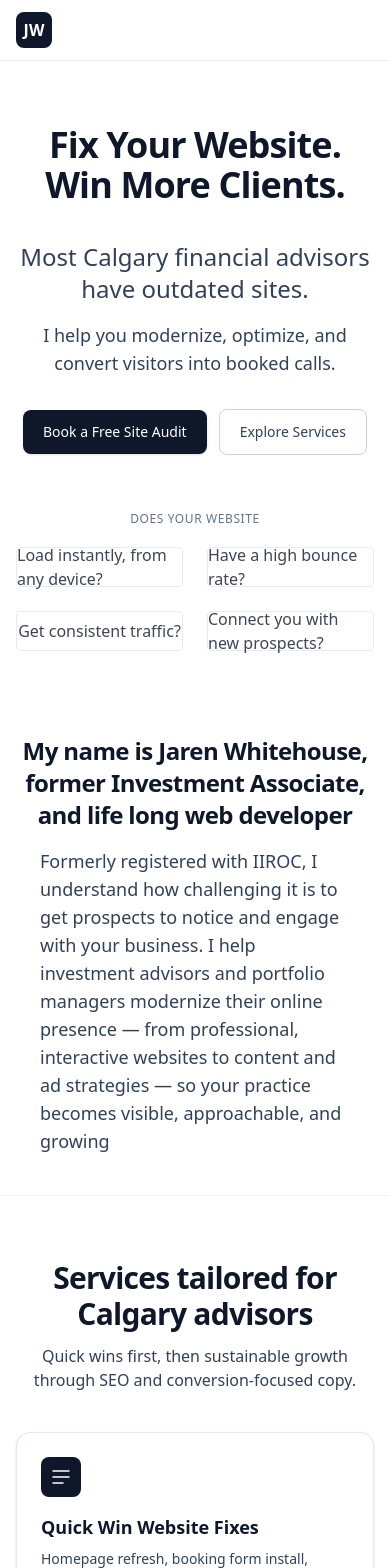
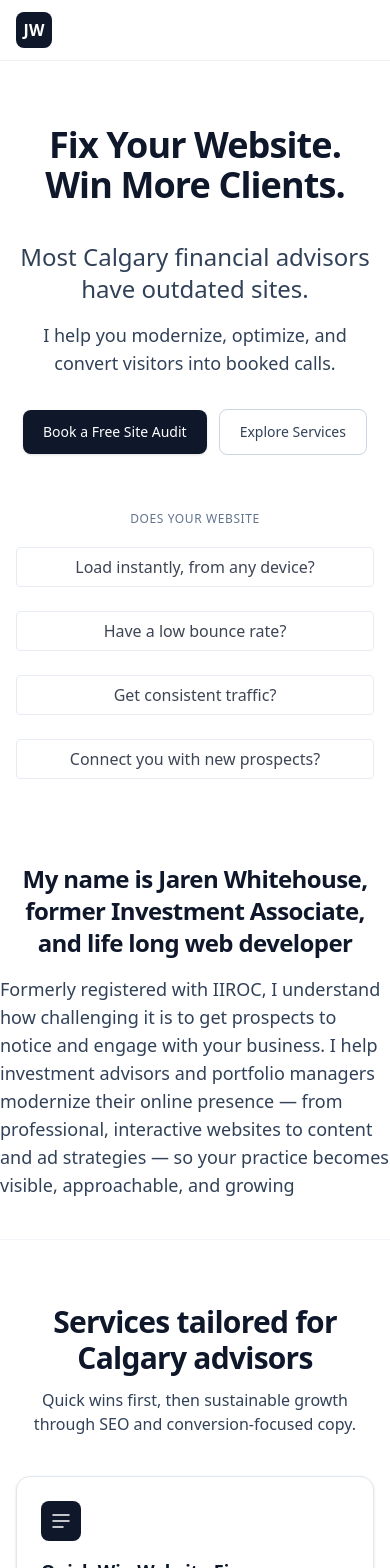
Before and after one commit to m4cbeth/warpofolio, a Next.js app: page / in a window 390 px wide. Shown: the top 1568 px of the page. Built offline with nearby package versions, Linux system fonts and the light colour scheme.

Commit message:
getting started on reasons panels

```diff
--- a/src/components/Footer.tsx
+++ b/src/components/Footer.tsx
@@ -25,11 +25,6 @@ export function Footer() {
               <li>
                 <a href="#services" className="text-slate-600 hover:text-slate-900 dark:text-slate-400 dark:hover:text-white">
                   Services
-                </a>
-              </li>
-              <li>
-                <a href="#casestudies" className="text-slate-600 hover:text-slate-900 dark:text-slate-400 dark:hover:text-white">
-                  Case Studies
                 </a>
               </li>
               <li>
--- a/src/components/ProblemPoints.tsx
+++ b/src/components/ProblemPoints.tsx
@@ -15,11 +15,11 @@ export function YourQuickChecklist({ points }: { points: ProblemPoint[] }) {
       <p className="text-center text-xs uppercase tracking-wider text-slate-500 dark:text-slate-400">
         Does your website
       </p>
-      <div className="mt-5 grid grid-cols-2 items-center gap-6 opacity-80 sm:grid-cols-4">
+      <div className="mt-5 flex flex-col items-center gap-6 opacity-80 md:flex-row">
         {points.map((point) => (
           <div
             key={point.question}
-            className="flex h-10 items-center justify-center rounded border border-slate-200 bg-white font-lg text-slate-900 dark:border-slate-800 dark:bg-slate-900 dark:text-slate-100"
+            className="flex w-full h-10 items-center justify-center rounded border border-slate-200 bg-white font-lg text-slate-900 dark:border-slate-800 dark:bg-slate-900 dark:text-slate-100"
             aria-label={point.question}
             title={point.question}
           >
--- a/src/components/WhoAmI.tsx
+++ b/src/components/WhoAmI.tsx
@@ -31,7 +31,7 @@ export function WhoAMI({whoamiBlurb}: WhoamiProps) {
             {whoamiBlurb.himynameis}
           </motion.h1>
 
-          <div className="mx-10 mt-4 max-w-lg text-left text-lg text-slate-700 dark:text-slate-300">
+          <div className="mx-auto mt-4 max-w-lg text-left text-lg text-slate-700 dark:text-slate-300">
             {whoamiBlurb.other}
           </div>
 
--- a/src/data/content-data.tsx
+++ b/src/data/content-data.tsx
@@ -38,7 +38,7 @@ export const problemPoints: ProblemPoint[] = [
     blurb: "example",
   },
   {
-    question: "Have a high bounce rate?",
+    question: "Have a low bounce rate?",
     blurb: "example",
   },
   {
```
